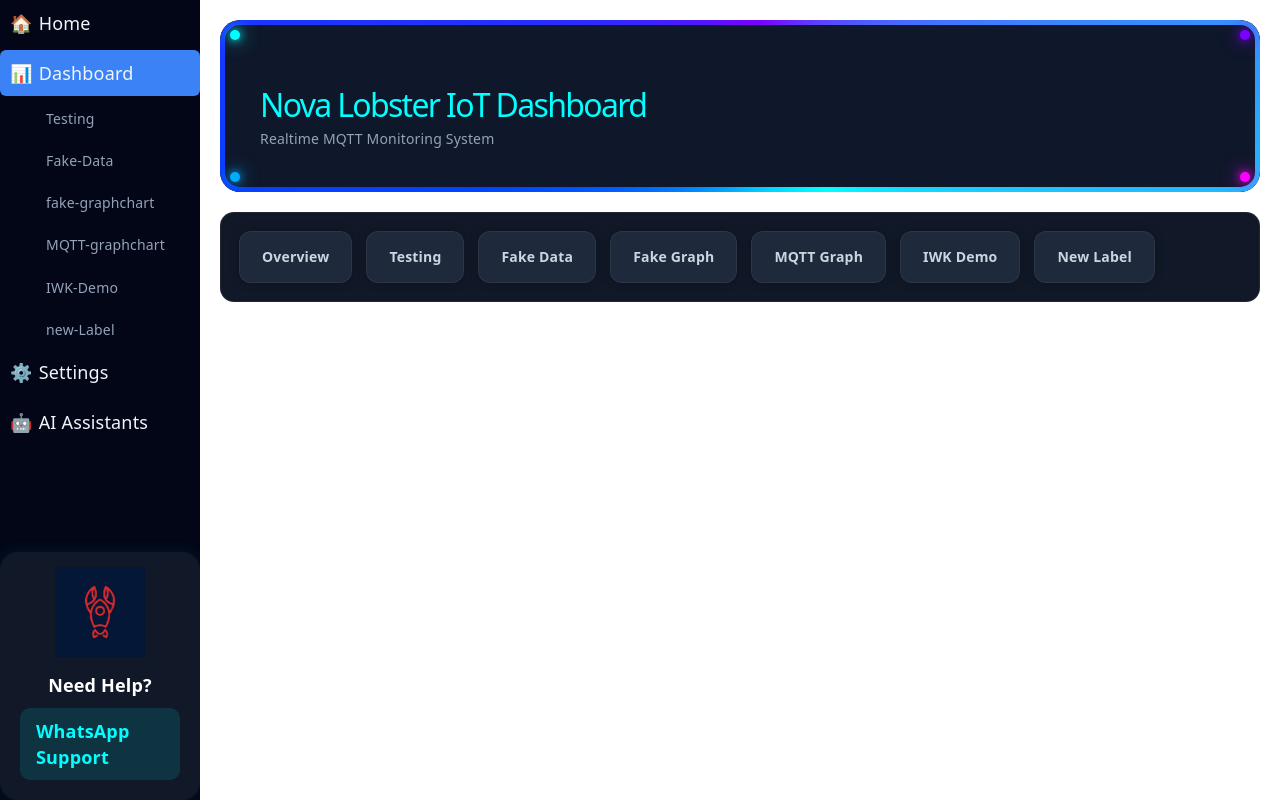
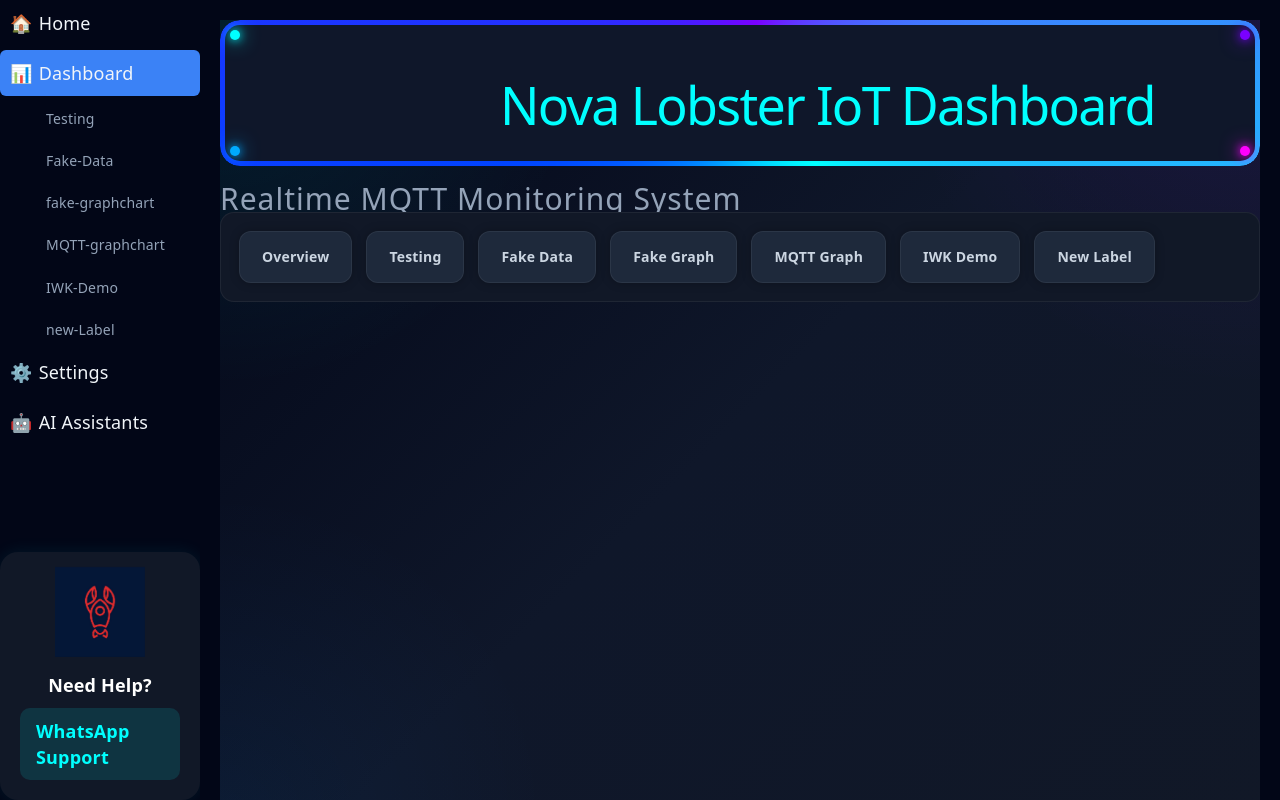
Before and after one commit to shenq0428/react-mqtt-iot-dashboard, a React app in the folder frontend/: page /dashboard in a window 1280 px wide. Built offline with nearby package versions, Linux system fonts and the light colour scheme; no server answers; the HTML template or start-up script is replaced by a standard one.

Commit message:
fix the display ui problem in index.css

```diff
--- a/frontend/src/App.css
+++ b/frontend/src/App.css
@@ -69,6 +69,7 @@ flex-direction: column;
   background: var(--bg-card);
   color: var(--text-main);
 }
+
 :root {
   --bg-main: #0f172a;        /* 深蓝黑背景 */
   --bg-card: #1e293b;        /* 卡片 */
@@ -234,8 +235,40 @@ gap: 20px;
 }
 
 .dashboard_layout {
+
   display: flex;
+
   flex-direction: column;
+
+  min-height: 100vh;
+
+  background:
+
+    radial-gradient(
+      circle at top left,
+      rgba(0,255,255,0.10),
+      transparent 28%
+    ),
+
+    radial-gradient(
+      circle at top right,
+      rgba(122,0,255,0.10),
+      transparent 28%
+    ),
+
+    radial-gradient(
+      circle at bottom left,
+      rgba(0,140,255,0.06),
+      transparent 25%
+    ),
+
+    linear-gradient(
+      135deg,
+      #020617,
+      #0f172a,
+      #111827
+    );
+
 }
 
 .dashboard_header {
@@ -251,15 +284,16 @@ gap: 20px;
   color: #00ffff;
 
   margin-bottom: 8px;
-
-  font-size: 32px;
+  margin-left:25%;
+  font-size: 52px;
 }
 
-.dashboard_header p {
+.dashboard_layout p {
   color: #94a3b8;
+  font-size: 30px;
+  letter-spacing: 1px;
+}
 
-  font-size: 14px;
-}
 .dashboard_header::before {
   content: "";
   position: absolute;
@@ -514,3 +548,17 @@ gap: 20px;
   }
 
 }
+
+.Iwk_header h1{
+  color: white;
+}
+
+.MQTTGraphChart_header h1 {
+
+  color: white;
+
+}
+
+.FakeGraphChart_header h2{
+  color:white;
+}
--- a/frontend/src/components/Dashboard/FakeGraphChart.jsx
+++ b/frontend/src/components/Dashboard/FakeGraphChart.jsx
@@ -72,9 +72,10 @@ function FakeGraphChart() {
     return (
 
         <div>
+            <div className="FakeGraphChart_header">
             <h2 >Fake Graph Chart🐙</h2>
             <p>wait for 3 second,information hierarchy design</p>
-
+            </div>
             <div className="stats_grid">
                 <div className="stat_card">
                     <h3>CPU</h3>
--- a/frontend/src/components/Dashboard/IwkDemo.jsx
+++ b/frontend/src/components/Dashboard/IwkDemo.jsx
@@ -186,7 +186,7 @@ function IwkDemo() {
 
         <>
             {/* HEADER */}
-            <div>
+            <div className="Iwk_header">
                 <h1>DEMO_IWK_260325</h1>
                 <h3>
                     Graph Points: {graphData.length}
--- a/frontend/src/components/Dashboard/MqttGraphChart.jsx
+++ b/frontend/src/components/Dashboard/MqttGraphChart.jsx
@@ -249,7 +249,11 @@ function MQTTGraphChart() {
 
   return (
     <>
-      <h1>MQTT Graph Chart</h1>
+      <div className="MQTTGraphChart_header">
+       <h1>
+  MQTT Graph Chart
+</h1>
+      </div>
       <div className="mqtt_stat_grid">
 
         <RealtimeStatPanel
--- a/frontend/src/index.css
+++ b/frontend/src/index.css
@@ -1,7 +1,7 @@
 :root {
   --text: #6b6375;
   --text-h: #08060d;
-  --bg: #fff;
+  --bg: #020617;
   --border: #e5e4e7;
   --code-bg: #f4f3ec;
   --accent: #aa3bff;
@@ -52,11 +52,16 @@
 
 body {
   margin: 0;
+   background: #020617;
+
 }
-
+html,
+body,
 #root {
   width: 100%;
   min-height: 100vh;
+
+  background: #020617;
 }
 
 h1,
--- a/frontend/src/pages/dashboard/DashboardLayout.jsx
+++ b/frontend/src/pages/dashboard/DashboardLayout.jsx
@@ -21,10 +21,10 @@ function DashboardLayout({ data, loading }) {
                 <div className="corner_dot bottom_right"></div>
 
                 <h1>Nova Lobster IoT Dashboard</h1>
-
+    </div>
                 <p>Realtime MQTT Monitoring System</p>
 
-            </div>
+
             <div className="dashboard_tabs">
                 <NavLink to="/dashboard" className="dashboard_tab" >
                     Overview</NavLink>
```
